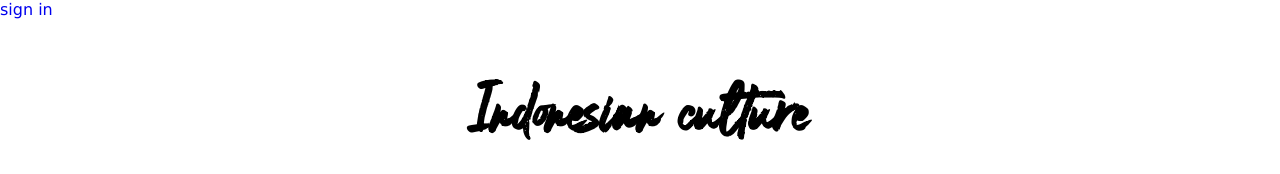
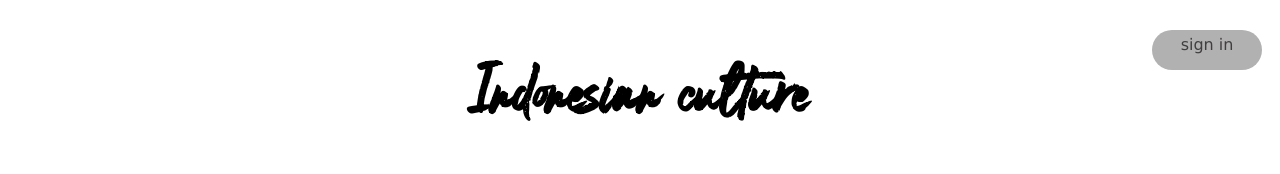
Before and after one commit to Moch-Faisal/Moch-Faisal.github.io, a plain HTML site: page index.html in a window 1280 px wide. Shown: the top 174 px of the page. Drawn offline with Linux system fonts and the light colour scheme.

Commit message:
Update home.css

```diff
--- a/home.css
+++ b/home.css
@@ -8,6 +8,25 @@
 @font-face{
 	font-family: "logo";
 	src: url('blastimo.ttf');
+}
+header .signin-box a{
+	height: 30px;
+	width: 100px;
+	background-color: #b2b1b1;
+	border:1px solid none;
+	border-radius: 150px;
+	padding: 5px;
+	text-align: center;
+	color: #403E3E;
+	text-decoration: none;
+	position: absolute;
+	top: 30px;
+	left: 90%;
+}
+header .signin-box a:hover{
+	background-color: #403E3E;
+	color: #b2b1b1;
+	transition: 0.5s;
 }
 header h1{
 	font-size: 4em;
```
